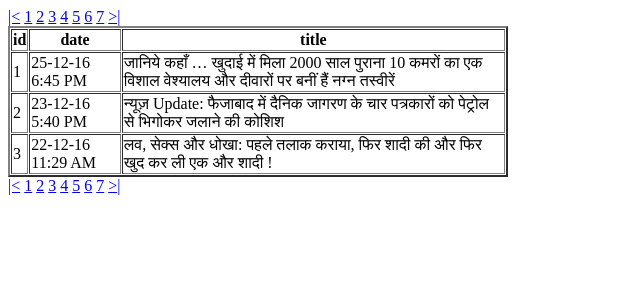
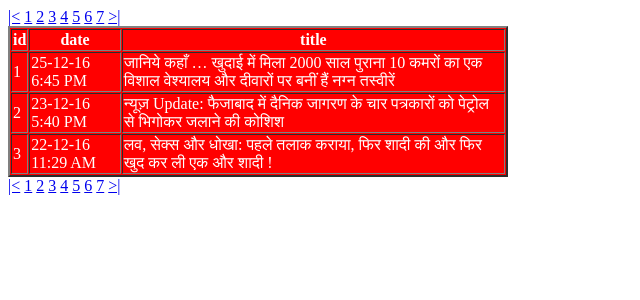
Before and after one commit to iotwebplanet/pagination, a PHP site: page /index.php in a window 1280 px wide. Shown: the top 300 px of the page, without its empty margins (0-640 px from the left). Run offline with PHP 8.4, Linux system fonts and the light colour scheme; data comes from the database, SQL or seed files in the repository.

Commit message:
CSS added

```diff
--- a/Dbi.php
+++ b/Dbi.php
@@ -12,7 +12,7 @@ class Dbi {
 
         private $databaseURL = "localhost";
 	private $databaseUName = "root";
-        private $databasePWord = "password";
+        private $databasePWord = "csaadmin@17";
 	private $databaseName = "pagination";
         private $conn;
 
--- a/index.php
+++ b/index.php
@@ -7,6 +7,13 @@ include_once './Dbi.php';
     <head>
         <meta charset="UTF-8">
         <title>Pagination Demo by learn.iotwebplanet.com </title>
+        <style>
+            table{
+                background-color: red;
+                color: white;
+            }
+
+        </style>
     </head>
     <body>
         <?php
```
